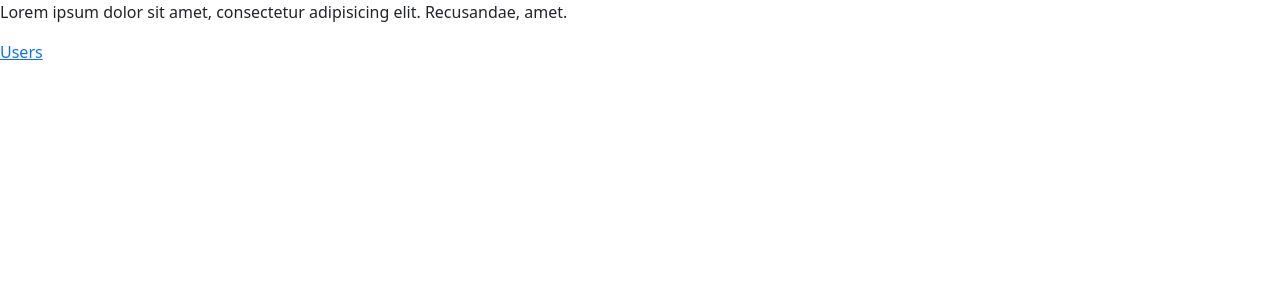
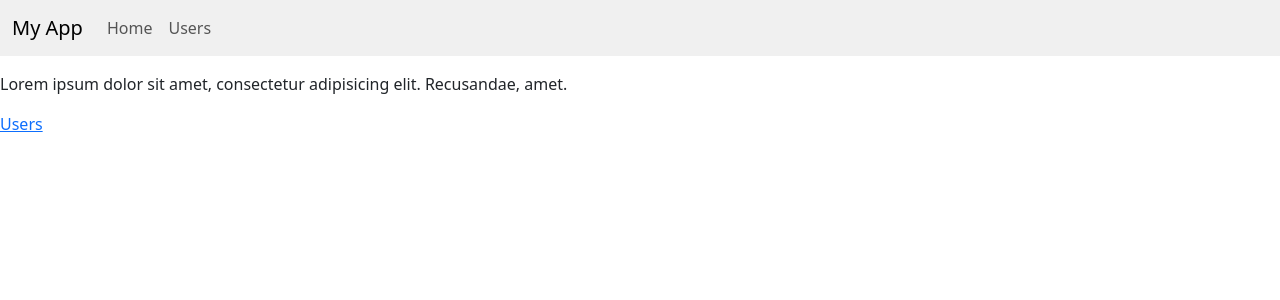
Before and after one commit to Leela-Prasad/react-part2, a React (Vite) app: page / in a window 1280 px wide. Shown: the top 300 px of the page. Built offline with nearby package versions, Linux system fonts and the light colour scheme.

Commit message:
Nested Routes

```diff
--- a/src/routing/components/HomePage.tsx
+++ b/src/routing/components/HomePage.tsx
@@ -1,4 +1,5 @@
 import { Link } from "react-router-dom";
+import NavBar from "./NavBar";
 
 function HomePage() {
   return (
--- /dev/null
+++ b/src/routing/components/Layout.tsx
@@ -0,0 +1,16 @@
+import { Outlet } from "react-router-dom";
+import NavBar from "./NavBar";
+
+function Layout() {
+  return (
+    <>
+      <NavBar />
+      <div id="main">
+        {/* Placeholder for Child Componenet */}
+        <Outlet />
+      </div>
+    </>
+  );
+}
+
+export default Layout;
--- /dev/null
+++ b/src/routing/components/NavBar.tsx
@@ -0,0 +1,32 @@
+import { Link } from "react-router-dom";
+
+function NavBar() {
+  return (
+    <nav
+      className="navbar navbar-expand-lg"
+      style={{ background: "#f0f0f0", marginBottom: "1rem" }}
+    >
+      <div className="container-fluid">
+        <a className="navbar-brand" href="#">
+          My App
+        </a>
+        <div className="collapse navbar-collapse">
+          <ul className="navbar-nav">
+            <li className="nav-item">
+              <Link to={"/"} className="nav-link">
+                Home
+              </Link>
+            </li>
+            <li className="navbar-item">
+              <Link to={"/users"} className="nav-link">
+                Users
+              </Link>
+            </li>
+          </ul>
+        </div>
+      </div>
+    </nav>
+  );
+}
+
+export default NavBar;
```
Also changed, not shown: src/routing/routes.tsx (+12 -5 lines).
